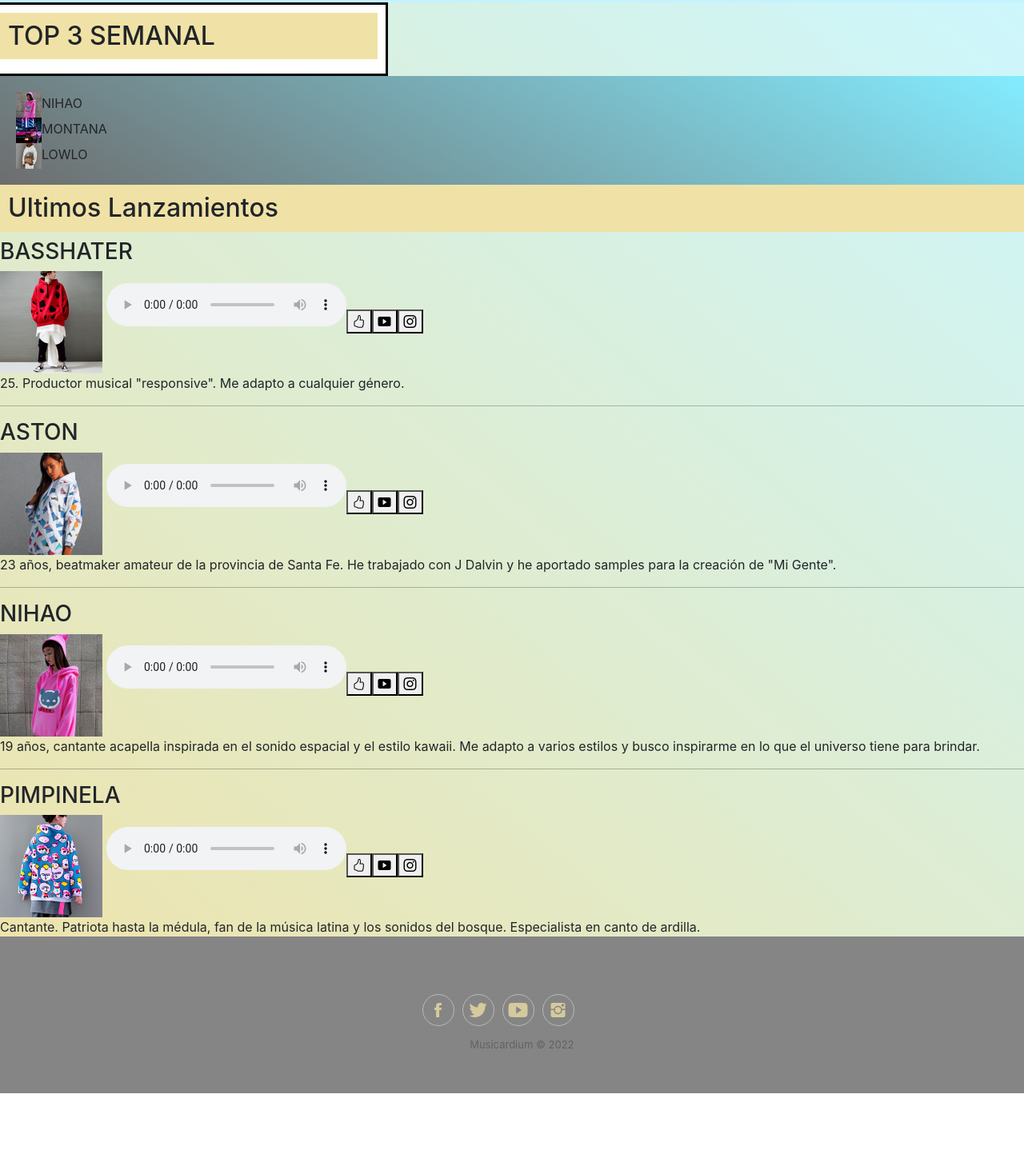
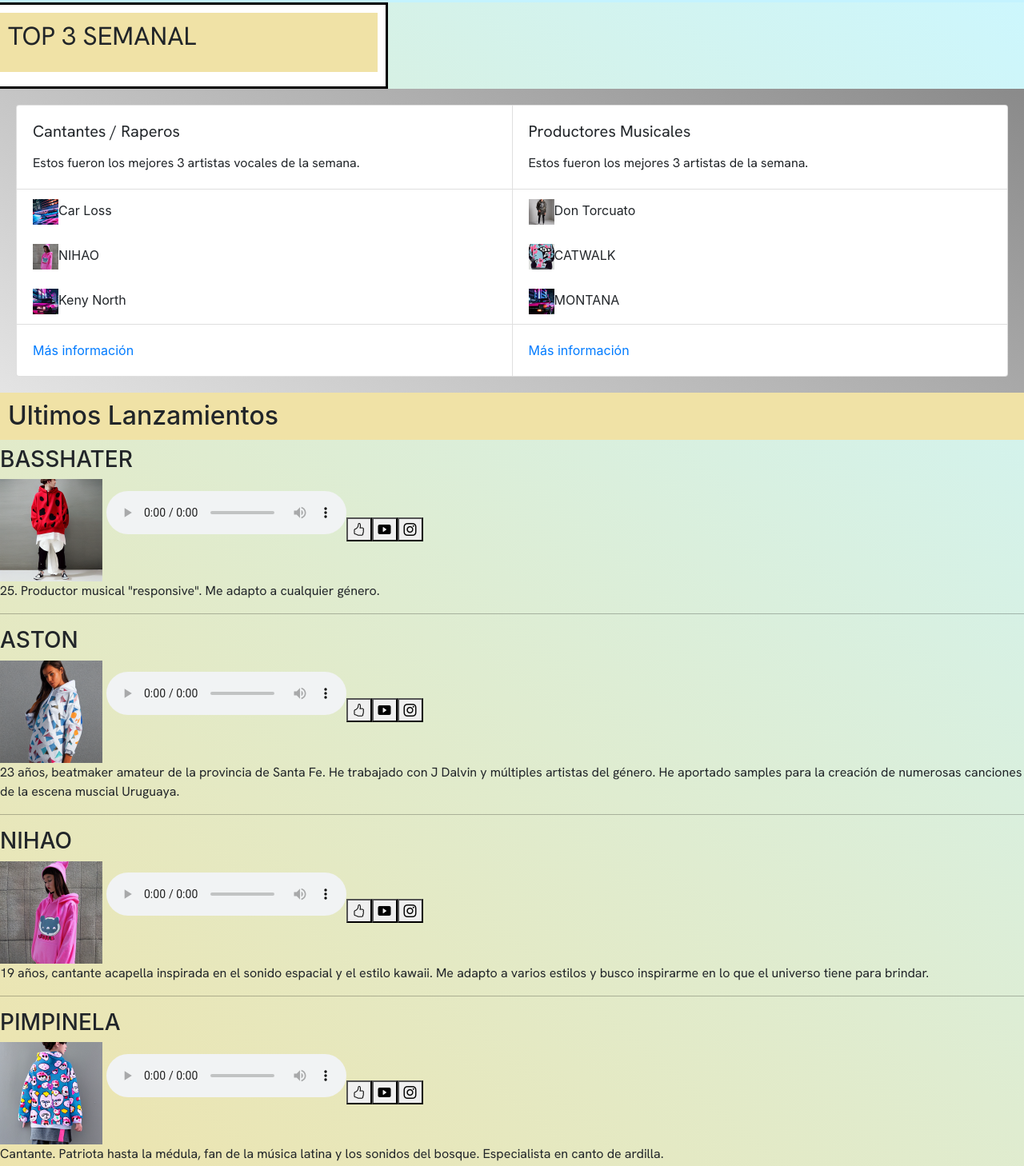
Before and after one commit to Sanguchito97/PreEntrega3Araujo, a website: page index.html in a window 1280 px wide. Shown: the part 63-1521 px from the top of the page at 80% size. Before the commit the page ends 1430 px from the top, so only its background shows below. Drawn offline with nearby package versions, Linux system fonts and the light colour scheme.

Commit message:
commit 11

```diff
--- a/css/style.css
+++ b/css/style.css
@@ -1,5 +1,8 @@
 .menu {
   background-color: rgb(196, 243, 255);
+}
+p {
+  font-family: "Hanken Grotesk", sans-serif;
 }
 a {
   margin-top: 0%;
@@ -37,7 +40,7 @@ h2 {
   padding: 20px;
   display: grid;
   grid-template-columns: auto;
-  background: linear-gradient(30deg, rgb(109, 109, 109), rgb(131, 236, 255));
+  background: linear-gradient(30deg, rgb(228, 228, 228), rgb(138, 138, 138));
 }
 body {
   background: linear-gradient(
--- a/index.html
+++ b/index.html
@@ -4,6 +4,10 @@
     <meta charset="UTF-8" />
     <meta http-equiv="X-UA-Compatible" content="IE=edge" />
     <meta name="viewport" content="width=device-width, initial-scale=1.0" />
+    <link rel="preconnect" href="https://fonts.googleapis.com">
+    <link rel="preconnect" href="https://fonts.gstatic.com" crossorigin>
+    <link href="https://fonts.googleapis.com/css2?family=Hanken+Grotesk&display=swap" rel="stylesheet">
+    <style> @import url('https://fonts.googleapis.com/css2?family=Hanken+Grotesk:wght@100&display=swap'); </style>
     <meta
     name="description"
     content="Blog de artistas, donde pueden descubrirse nuevos talentos o colegas de distintos rubros. El meta del sitio es conectar las pasiones y explorar un mundo de creatividad">
@@ -41,7 +45,7 @@
               alt="imagen de logo del sitio, auriculares"
               class="img-fluid d-none d-sm-block"
           /></a>
-          <a class="navbar-brand animate__animated animate__backInRight" href="index.html">MUSICARDIUM</a>
+          <a class="navbar-brand animate__animated animate__fadeIn" href="index.html">MUSICARDIUM</a>
           <button
             class="navbar-toggler"
             type="button"
@@ -113,16 +117,44 @@
     </header>
     <section>
       <div class="row">
-          <h2>TOP 3 SEMANAL</h2>
+          <h2> <p>TOP 3 SEMANAL </p> </h2>
       </section>
           <section>
       </div>
       <!-- display de los artistas destacados del sitio, con actualmente mayor repercusión en el mismo-->
-              <section class="grid-container justify-content">
-              <div class="grid-item grid-item-1"><img src="images/buzotest5.png" width="32" height="32"alt="icono de usuario">NIHAO</div>
-              <div class="grid-item grid-item-2"><img src="images/cartest.jpeg" width="32" height="32" alt="icono de usuario">MONTANA</div>
-              <div class="grid-item grid-item-3"><img src="images/buzotest2.png" width="32" height="32"alt="icono de usuario">LOWLO</div>
-          </section>
+
+      <section class="grid-container justify-content">
+    <div class="card-group">
+                <div class="card" style="width: 20rem;">
+
+                  <div class="card-body">
+                    <h5 class="card-title"><p>Cantantes / Raperos </p></h5>
+                    <p class="card-text">Estos fueron los mejores 3 artistas vocales de la semana.</p>
+                  </div>
+                  <ul class="list-group list-group-flush">
+                    <li class="list-group-item"><div class="grid-item grid-item-1"><img src="images/cartest3.jpeg" width="32" height="32"alt="icono de usuario">Car Loss</div></li>
+                    <li class="list-group-item"><div class="grid-item grid-item-2"><img src="images/buzotest5.png" width="32" height="32" alt="icono de usuario">NIHAO</div></li>
+                    <li class="list-group-item"><div class="grid-item grid-item-3"><img src="images/cartest2.jpeg" width="32" height="32"alt="icono de usuario">Keny North</div></li>
+                  </ul>
+                  <div class="card-body">
+                    <a href="cantrap.html" class="card-link">Más información</a>
+                  </div>
+                </div>
+                <div class="card" style="width: 20rem;">
+                  <div class="card-body">
+                    <h5 class="card-title"><p>Productores Musicales</p></h5>
+                    <p class="card-text">Estos fueron los mejores 3 artistas de la semana.</p>
+                  </div>
+                  <ul class="list-group list-group-flush">
+                    <li class="list-group-item"><div class="grid-item grid-item-1"><img src="images/buzotest6.png" width="32" height="32"alt="icono de usuario">Don Torcuato</div></li>
+                    <li class="list-group-item"><div class="grid-item grid-item-2"><img src="images/buzotest4.png" width="32" height="32" alt="icono de usuario">CATWALK</div></li>
+                    <li class="list-group-item"><div class="grid-item grid-item-3"><img src="images/cartest.jpeg" width="32" height="32"alt="icono de usuario">MONTANA</div></li>
+                  </ul>
+                  <div class="card-body">
+                    <a href="prodbeats.html" class="card-link">Más información</a>
+                  </div>
+                </div>
+              </section>
           <section>
             <div>
                 <h2>Ultimos Lanzamientos</h2>
@@ -132,27 +164,28 @@
               <div><h3>BASSHATER</div>
                 <img src="images/buzotest8.png" width="128" height="128"alt="usuario, buzo rojo con puntos negros">
                 <audio controls src="mp3/drive-trhu.mp3"></audio><button class="bi bi-hand-thumbs-up"></button><button class="bi bi-play-btn-fill"></button><button class="bi bi-instagram"></button>
-                <div class="data">25. Productor musical "responsive". Me adapto a cualquier género.</div>
-                <hr class="solid">
+                <div class="data"> <p> 25. Productor musical "responsive". Me adapto a cualquier género.</div>
+                </p><hr class="solid">
                 <div><h3>ASTON</h3></div>
         <img src="images/buzotest3.png" width="128" height="128"alt="usuario, buzo blanco con detalles de colores">
         <audio controls src="mp3/careless.mp3"></audio><button class="bi bi-hand-thumbs-up"></button><button class="bi bi-play-btn-fill"></button><button class="bi bi-instagram"></button>
         <div class="data1">
-        23 años, beatmaker amateur de la provincia de Santa Fe. He trabajado con J Dalvin y he aportado samples para la creación de "Mi Gente".
-        <hr class="solid">
+       <p> 23 años, beatmaker amateur de la provincia de Santa Fe. He trabajado con J Dalvin y múltiples artistas del género. He aportado samples para la creación de numerosas canciones de la escena muscial Uruguaya.
+      </p><hr class="solid">
       </div>
         <div><h3>NIHAO</h3></div>
             <img src="images/buzotest5.png" width="128" height="128"alt="usuario, buzo y gorro rosa, con una mascota en el pecho">
             <audio controls src="mp3/uh.mp3"></audio><button class="bi bi-hand-thumbs-up"></button><button class="bi bi-play-btn-fill"></button><button class="bi bi-instagram"></button>
             <div class="data2">
-            19 años, cantante acapella inspirada en el sonido espacial y el estilo kawaii.
-            Me adapto a varios estilos y busco inspirarme en lo que el universo tiene para brindar.
+          <p> 19 años, cantante acapella inspirada en el sonido espacial y el estilo kawaii.
+            Me adapto a varios estilos y busco inspirarme en lo que el universo tiene para brindar.</p>
             <hr class="solid">
           </div>
             <div><h3>PIMPINELA</h3></div>
             <img src="images/buzotest7.png" width="128" height="128"alt="usuario, buzo azul con personajes rosados">
             <audio controls src="mp3/uh2.mp3"></audio><button class="bi bi-hand-thumbs-up"></button><button class="bi bi-play-btn-fill"></button><button class="bi bi-instagram"></button>
-            <div class="data3">Cantante. Patriota hasta la médula, fan de la música latina y los sonidos del bosque. Especialista en canto de ardilla.</div>
+            <div class="data3">
+             <p>Cantante. Patriota hasta la médula, fan de la música latina y los sonidos del bosque. Especialista en canto de ardilla. </p> </div>
 
 
         </section>
```
Also changed, not shown: audiovisuales.html (+1 -1 lines), cantrap.html (+5 -5 lines), perfil.html (+1 -1 lines), prodbeats.html (+5 -5 lines), HankenGrotesk-Italic-VariableFont_wght.ttf (added), HankenGrotesk-VariableFont_wght.ttf (added).
